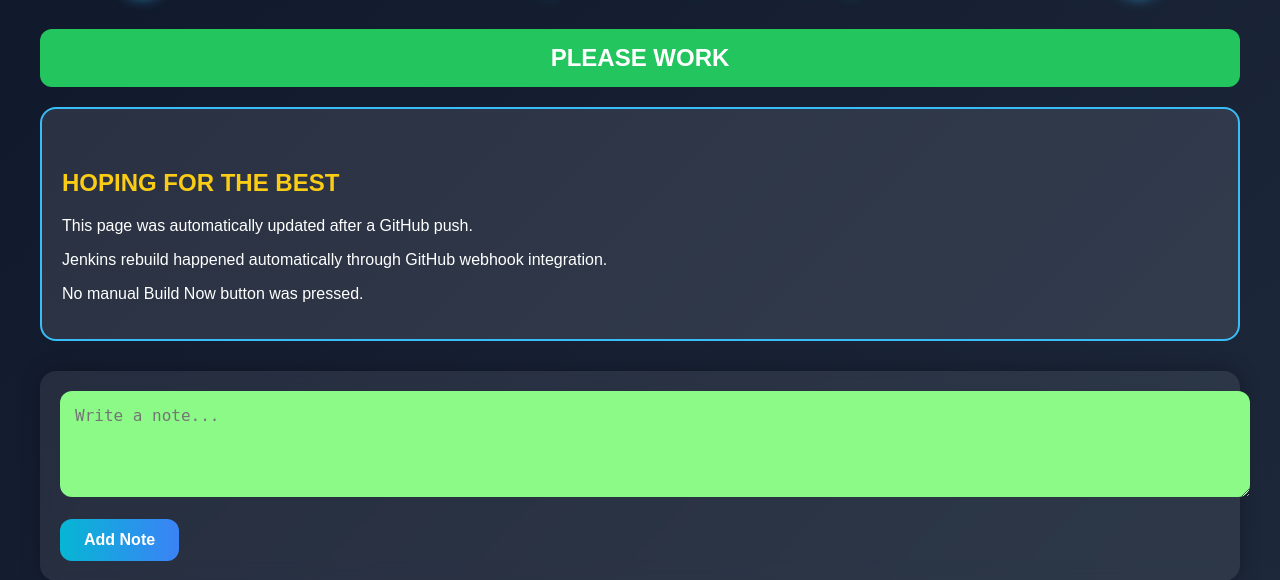
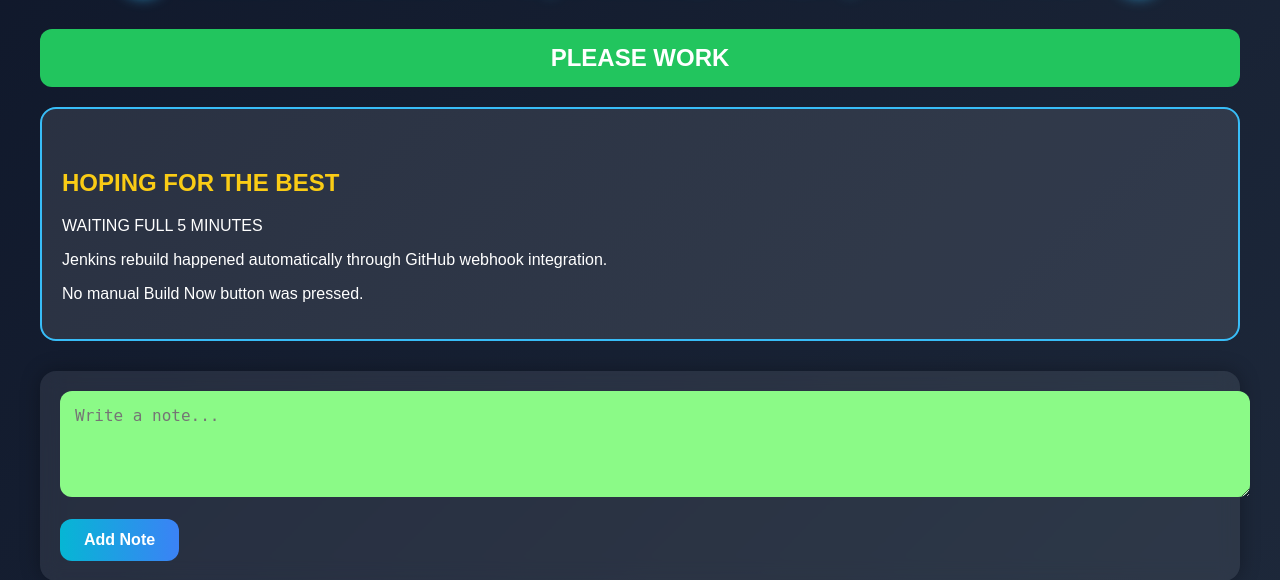
Before and after one commit to TassneemAmer/flask-notes-docker, a Flask app: page / in a window 1280 px wide. Shown: the part 247-827 px from the top of the page. Run offline with Flask 3, Linux system fonts and the light colour scheme; data that the repository does not hold is empty.

Commit message:
Modify index.html for notes app updates
Updated the HTML content to reflect changes in the notes app interface, including new text and styles.

```diff
--- a/app/templates/index.html
+++ b/app/templates/index.html
@@ -131,7 +131,7 @@
 ">
     <h2>HOPING FOR THE BEST</h2>
     <p>
-        This page was automatically updated after a GitHub push.
+        WAITING FULL 5 MINUTES
     </p>
 
     <p>
```
